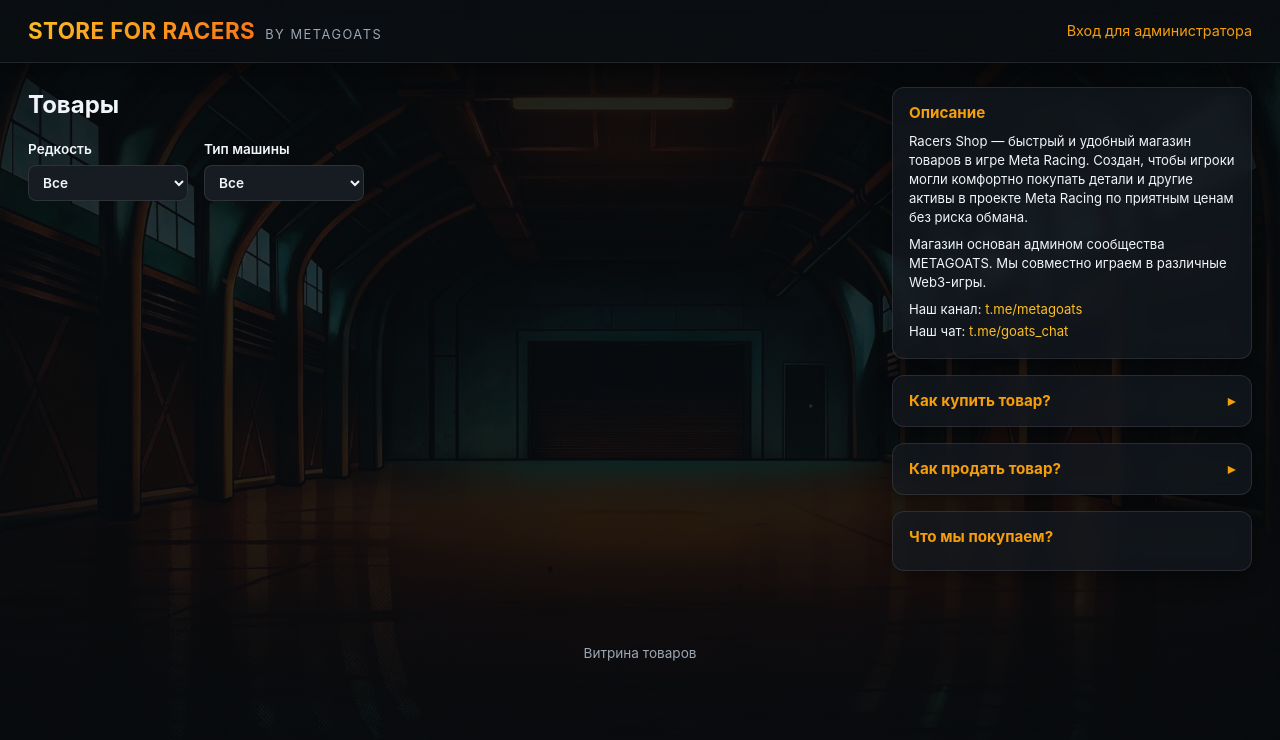
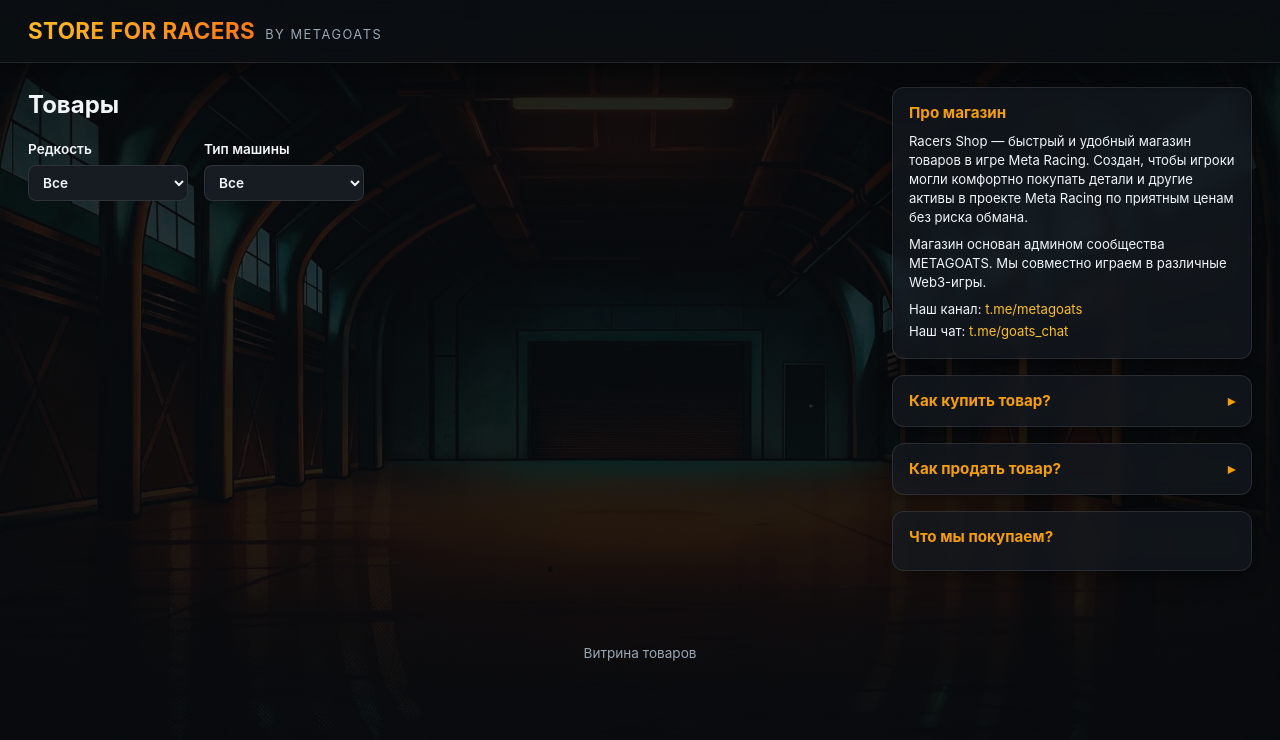
Before and after one commit to ExtrimKH/MR, a website: page public/index.html in a window 1280 px wide. Drawn offline with Linux system fonts and the light colour scheme; no server answers.

Commit message:
Блок Про магазин; убрана кнопка входа в админку с витрины

```diff
--- a/public/index.html
+++ b/public/index.html
@@ -13,7 +13,6 @@
         <h1 class="logo">Store for Racers</h1>
         <span class="tagline">by METAGOATS</span>
       </div>
-      <a class="admin-link" href="/admin">Вход для администратора</a>
     </div>
   </header>
 
@@ -52,7 +51,7 @@
       <aside class="sidebar">
         <!-- Описание (вверху, всегда видно) -->
         <div class="info-card">
-          <h2>Описание</h2>
+          <h2>Про магазин</h2>
           <p>Racers Shop — быстрый и удобный магазин товаров в игре Meta Racing.
             Создан, чтобы игроки могли комфортно покупать детали и другие активы
             в проекте Meta Racing по приятным ценам без риска обмана.</p>
```
